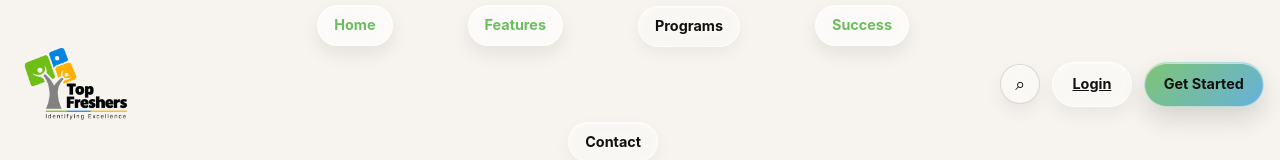
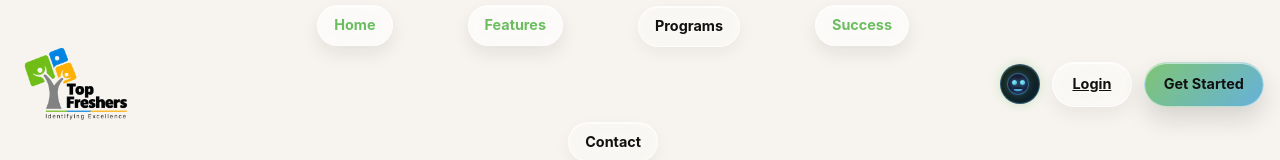
Before and after one commit to jayavarmaS/top-freshers, a React (Vite) app: page / in a window 1280 px wide. Shown: the top 160 px of the page. Built offline with nearby package versions, Linux system fonts and the light colour scheme.

Commit message:
feat: replace navbar search icon with bot face - opens chatbot on click

```diff
--- a/src/App.jsx
+++ b/src/App.jsx
@@ -16,6 +16,7 @@ import Chatbot from "./components/Chatbot";
 export default function App() {
   const [currentPage, setCurrentPage] = useState("home");
   const [activeSection, setActiveSection] = useState("top");
+  const [chatOpen, setChatOpen] = useState(false);
 
   const handleNavigate = (page, section = "top") => {
     setCurrentPage(page);
@@ -36,7 +37,7 @@ export default function App() {
 
   return (
     <>
-      <Navbar currentPage={currentPage} onNavigate={handleNavigate} />
+      <Navbar currentPage={currentPage} onNavigate={handleNavigate} onOpenChat={() => setChatOpen(true)} />
 
       {currentPage === "courses" ? (
         <CoursesPage onNavigate={handleNavigate} />
@@ -57,7 +58,7 @@ export default function App() {
       )}
 
       <Footer onNavigate={handleNavigate} />
-      <Chatbot onNavigate={handleNavigate} />
+      <Chatbot onNavigate={handleNavigate} open={chatOpen} setOpen={setChatOpen} />
     </>
   );
 }
--- a/src/components/Chatbot.jsx
+++ b/src/components/Chatbot.jsx
@@ -155,8 +155,7 @@ const BOUNCE_SPEED  = 4.5;   // horizontal px per frame (moves right)
 const GRAVITY       = 0.7;
 const JUMP_FORCE    = -15;   // initial upward kick
 
-export default function Chatbot({ onNavigate }) {
-  const [open, setOpen] = useState(false);
+export default function Chatbot({ onNavigate, open, setOpen }) {
   const [messages, setMessages] = useState([
     {
       from: "bot",
--- a/src/components/Navbar.jsx
+++ b/src/components/Navbar.jsx
@@ -6,7 +6,7 @@ const navLinks = [
   { label: "Contact", page: "contact" },
 ];
 
-export default function Navbar({ currentPage, onNavigate }) {
+export default function Navbar({ currentPage, onNavigate, onOpenChat }) {
   return (
     <header className="site-header">
       <div className="nav-shell">
@@ -35,8 +35,17 @@ export default function Navbar({ currentPage, onNavigate }) {
         </nav>
 
         <div className="nav-actions">
-          <button className="icon-button" aria-label="Search">
-            ⌕
+          <button
+            className="icon-button nav-chat-btn"
+            aria-label="Open FreshBot chat"
+            onClick={onOpenChat}
+            title="Chat with FreshBot"
+          >
+            <span className="nav-bot-face">
+              <span className="nav-bot-eye nav-bot-eye-l" />
+              <span className="nav-bot-eye nav-bot-eye-r" />
+              <span className="nav-bot-smile" />
+            </span>
           </button>
           <a
             className="nav-login"
--- a/src/index.css
+++ b/src/index.css
@@ -2868,3 +2868,56 @@ header {
     display: none;
   }
 }
+
+/* ── Navbar chat button (bot face icon) ── */
+.nav-chat-btn {
+  position: relative;
+  background: linear-gradient(135deg, #1a2a1a 0%, #0d1f2d 100%) !important;
+  border: 1.5px solid rgba(78, 167, 216, 0.4) !important;
+  box-shadow: 0 0 12px rgba(107, 189, 96, 0.3), inset 0 1px 0 rgba(255,255,255,0.1) !important;
+  transition: box-shadow 0.2s ease, transform 0.2s ease !important;
+}
+
+.nav-chat-btn:hover {
+  box-shadow: 0 0 20px rgba(107, 189, 96, 0.6), 0 0 36px rgba(78, 167, 216, 0.3) !important;
+  transform: scale(1.1) !important;
+}
+
+.nav-bot-face {
+  position: relative;
+  display: flex;
+  align-items: center;
+  justify-content: center;
+  width: 22px;
+  height: 22px;
+  border-radius: 50%;
+  background: linear-gradient(145deg, #1a1a2e, #16213e);
+  border: 1.5px solid rgba(78, 167, 216, 0.5);
+  box-shadow: 0 0 6px rgba(78, 167, 216, 0.3);
+}
+
+.nav-bot-eye {
+  position: absolute;
+  width: 5px;
+  height: 5px;
+  border-radius: 50%;
+  background: radial-gradient(circle at 35% 35%, #7ff0fb, #4ea7d8);
+  top: 28%;
+  box-shadow: 0 0 4px rgba(78, 167, 216, 0.9);
+  animation: eyeBlink 4s ease-in-out infinite;
+}
+
+.nav-bot-eye-l { left: 18%; }
+.nav-bot-eye-r { right: 18%; }
+
+.nav-bot-smile {
+  position: absolute;
+  bottom: 18%;
+  left: 50%;
+  transform: translateX(-50%);
+  width: 9px;
+  height: 4px;
+  border-bottom: 2px solid #4ea7d8;
+  border-radius: 0 0 50% 50%;
+  box-shadow: 0 1px 4px rgba(78, 167, 216, 0.5);
+}
```
